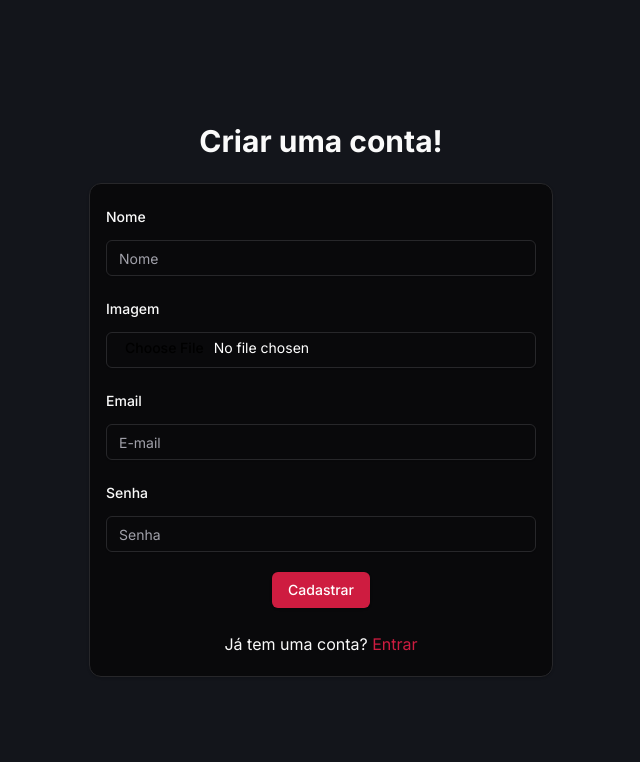
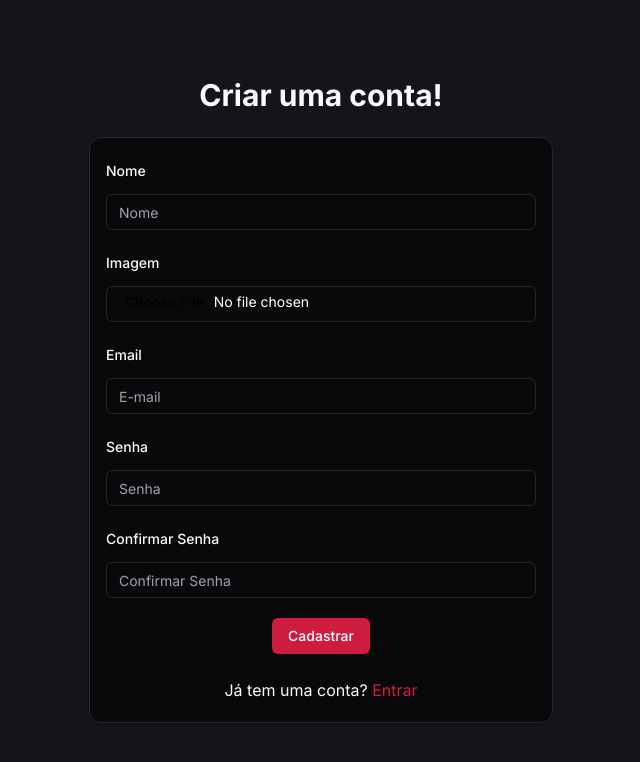
Before and after one commit to RafaGms/mindGroup-front, a Next.js app: page /register in a window 1280 px wide. Shown: the top 762 px of the page, without its empty margins (319-959 px from the left). Built offline with nearby package versions, Linux system fonts and the light colour scheme.

Commit message:
♻️refact: authContext and formRegister to send type data (formData)

```diff
--- a/src/app/(screens)/(register)/register/_components/formRegister.tsx
+++ b/src/app/(screens)/(register)/register/_components/formRegister.tsx
@@ -9,10 +9,13 @@ import { useContext, useState } from "react";
 
 const FormRegister = () => {
    const [name, setName] = useState<string>('');
-   const [image, setImage] = useState<File>();
+   const [image, setImage] = useState<File | undefined>();
    const [email, setEmail] = useState<string>('');
    const [password, setPassword] = useState<string>('');
-   const { register } = useContext(AuthContext)
+   const [confirmPassword, setConfirmPassword] = useState<string>('');
+   const [error, setError] = useState<string | null>(null);
+   const [success, setSuccess] = useState<string | null>(null);
+   const { register } = useContext(AuthContext);
 
    const handleImageChange = (e: React.ChangeEvent<HTMLInputElement>) => {
       const file = e.target.files?.[0];
@@ -21,17 +24,55 @@ const FormRegister = () => {
 
    const handleSubmit = async (e: React.FormEvent<HTMLFormElement>) => {
       e.preventDefault();
-      if (!image) {
-         console.error("Image is required");
+
+      // Field validations:
+      // if the fields are emptyand
+      if (!name || !email || !password || !confirmPassword || !image) {
+         setError("Todos os campos são obrigatórios.");
          return;
       }
+      // if the password is a minimum of 4 digits
+      if (password.length < 4) {
+         setError("A senha deve ter pelo menos 4 dígitos.");
+         return;
+      }
+      // if the password fields are the same
+      if (password !== confirmPassword) {
+         setError("As senhas não correspondem.");
+         return;
+      }
+      //if the email is valid
+      if (!validateEmail(email)) {
+         setError("O e-mail é inválido.");
+         return;
+      }
+      //if the image has a maximum of 8MB
+      if (image.size > 8 * 1024 * 1024) { // Limite de 8MB
+         setError("A imagem deve ter no máximo 8MB.");
+         return;
+      }
+
+      setError(null);
+
       try {
-         await register(name, image, email, password)
-         console.log(image, name)
+         await register(name, image, email, password);
+         setSuccess("Cadastro realizado com sucesso!");
+         setName('');
+         setImage(undefined);
+         setEmail('');
+         setPassword('');
+         setConfirmPassword('');
       } catch (error) {
-         console.error("Error registering user:", error);
+         setError("Erro ao cadastrar o usuário.");
       }
-   }
+   };
+
+   // Function of validation email
+   const validateEmail = (email: string): boolean => {
+      const re = /^[^\s@]+@[^\s@]+\.[^\s@]+$/;
+      return re.test(email);
+   };
+
    return (
       <div className="p-6 w-full md:max-w-lg">
          <div>
@@ -40,6 +81,8 @@ const FormRegister = () => {
          <form onSubmit={handleSubmit}>
             <Card>
                <CardContent className="px-4 py-5">
+                  {error && <div className="mb-4 text-center text-red-500">{error}</div>}
+                  {success && <div className="mb-4 text-center text-green-500">{success}</div>}
 
                   <div className="mb-3">
                      <Label htmlFor="name">Nome</Label>
@@ -87,6 +130,18 @@ const FormRegister = () => {
                         aria-label="senha"
                         autoComplete="current-password" />
                   </div>
+                  <div className="mb-3">
+                     <Label htmlFor="confirmPassword">Confirmar Senha</Label>
+                     <Input
+                        className="mt-3 mb-5"
+                        id="confirmPassword"
+                        placeholder="Confirmar Senha"
+                        type="password"
+                        value={confirmPassword}
+                        onChange={(e) => setConfirmPassword(e.target.value)}
+                        aria-label="confirm-password"
+                        autoComplete="new-password" />
+                  </div>
                   <div className="mb-3 flex justify-center">
                      <Button type="submit" className="text-white">Cadastrar</Button>
                   </div>
@@ -99,6 +154,6 @@ const FormRegister = () => {
          </form>
       </div>
    );
-}
+};
 
 export default FormRegister;
```
